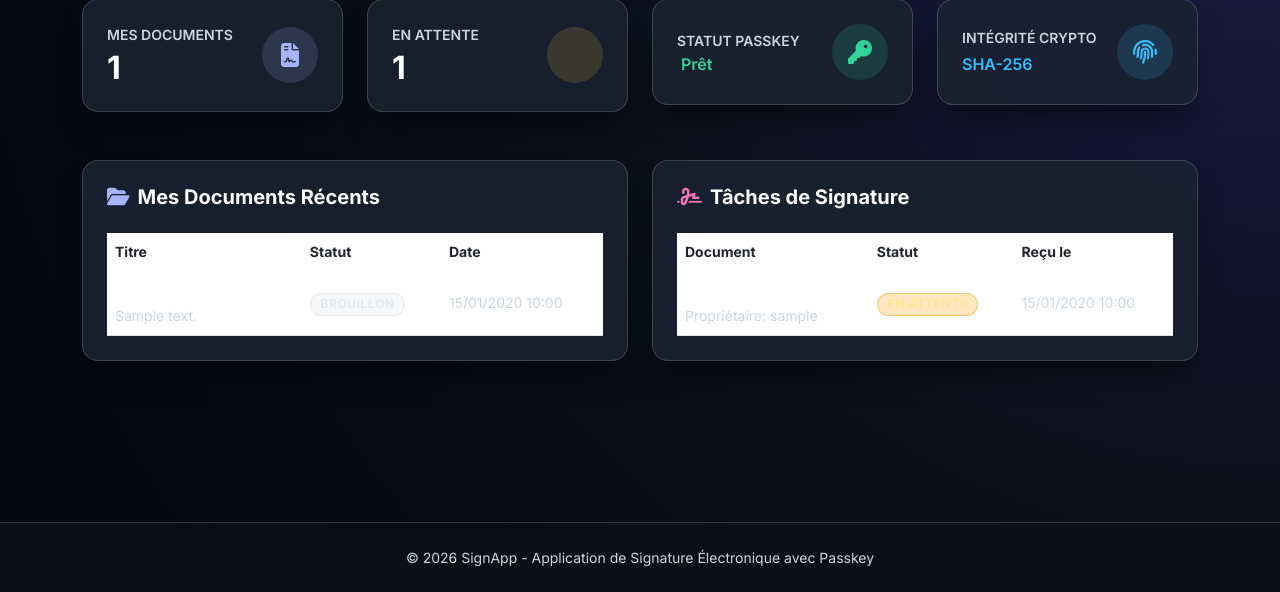
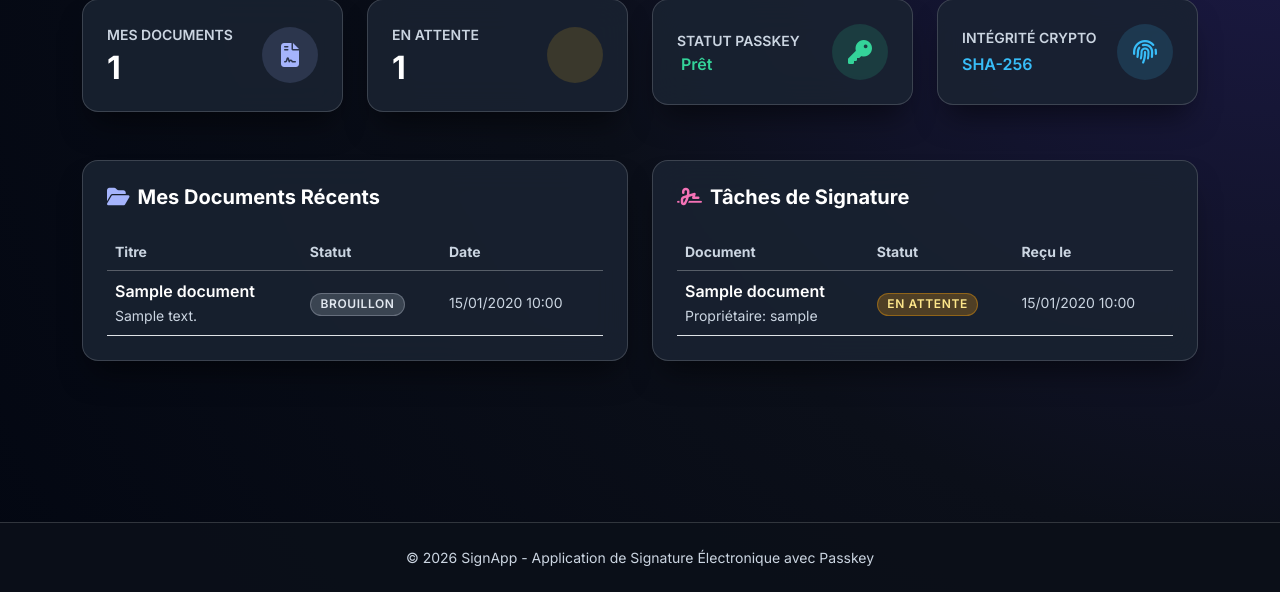
Before and after one commit to HenintsoaPaul/passkey_workshop, a Django app: page /chiffrement_app/ in a window 1280 px wide. Shown: the part 208-800 px from the top of the page. Run offline with Django 4.2, Linux system fonts and the light colour scheme; a user stored in the database is signed in; tables that the repository leaves empty hold one stand-in row (values such as "Sample post").

Commit message:
fix: small fixes

```diff
--- a/chiffrement_app/templates/base.html
+++ b/chiffrement_app/templates/base.html
@@ -52,6 +52,11 @@
             --token-radius-md: 0.625rem;
             --token-radius-lg: 1rem;
             --token-shadow-card: 0 20px 30px -10px rgba(0, 0, 0, 0.5);
+        }
+
+        .table {
+            --bs-table-color: ;
+            --bs-table-bg: ;
         }
 
         body {
--- a/chiffrement_app/templates/dashboard.html
+++ b/chiffrement_app/templates/dashboard.html
@@ -92,7 +92,13 @@
                             {% for doc in recent_documents %}
                                 <tr>
                                     <td>
-                                        <span class="fw-semibold d-block text-white">{{ doc.title }}</span>
+                                        <a
+                                            href="{% url 'chiffrement_app:document_detail' doc.pk %}"
+                                            class="fw-semibold d-block text-white text-decoration-none"
+                                        >
+                                            {{ doc.title }}
+                                        </a>
+                                        <!-- <span class="fw-semibold d-block text-white">{{ doc.title }}</span> -->
                                         <span class="text-token-muted small">{{ doc.description|default:"Sans description"|truncatechars:30 }}</span>
                                     </td>
                                     <td>
@@ -146,7 +152,13 @@
                             {% for task in recent_tasks %}
                                 <tr>
                                     <td>
-                                        <span class="fw-semibold d-block text-white">{{ task.document.title }}</span>
+                                        <a
+                                            href="{% url 'chiffrement_app:document_detail' task.document.pk %}"
+                                            class="fw-semibold d-block text-white text-decoration-none"
+                                        >
+                                            {{ task.document.title }}
+                                        </a>
+                                        <!-- <span class="fw-semibold d-block text-white">{{ task.document.title }}</span> -->
                                         <span class="text-token-muted small">Propriétaire: {{ task.document.owner.username }}</span>
                                     </td>
                                     <td>
--- a/chiffrement_app/templates/users/detail.html
+++ b/chiffrement_app/templates/users/detail.html
@@ -30,19 +30,19 @@
                 <div class="col-md-6">
                     <div class="p-3 border rounded-3" style="background: var(--token-bg-surface); border-color: var(--token-border) !important;">
                         <span class="text-token-muted small d-block mb-1">Organisation</span>
-                        <span class="fw-semibold text-white">{{ profile.organization|default:"Non renseignée" }}</span>
+                        <span class="fw-semibold text-white">{{ profile.organization|default:"--" }}</span>
                     </div>
                 </div>
                 <div class="col-md-6">
                     <div class="p-3 border rounded-3" style="background: var(--token-bg-surface); border-color: var(--token-border) !important;">
                         <span class="text-token-muted small d-block mb-1">Poste / Fonction</span>
-                        <span class="fw-semibold text-white">{{ profile.job_title|default:"Non renseigné" }}</span>
+                        <span class="fw-semibold text-white">{{ profile.job_title|default:"--" }}</span>
                     </div>
                 </div>
                 <div class="col-md-6">
                     <div class="p-3 border rounded-3" style="background: var(--token-bg-surface); border-color: var(--token-border) !important;">
                         <span class="text-token-muted small d-block mb-1">Adresse email</span>
-                        <span class="fw-semibold text-white">{{ profile.email|default:target_user.email|default:"Non renseigné" }}</span>
+                        <span class="fw-semibold text-white">{{ profile.email|default:target_user.email|default:"--" }}</span>
                     </div>
                 </div>
                 <div class="col-md-6">
```
Also changed, not shown: chiffrement_app/templates/users/list.html (+5 -5 lines), chiffrement_app/templates/users/profile.html (+8 -8 lines).
